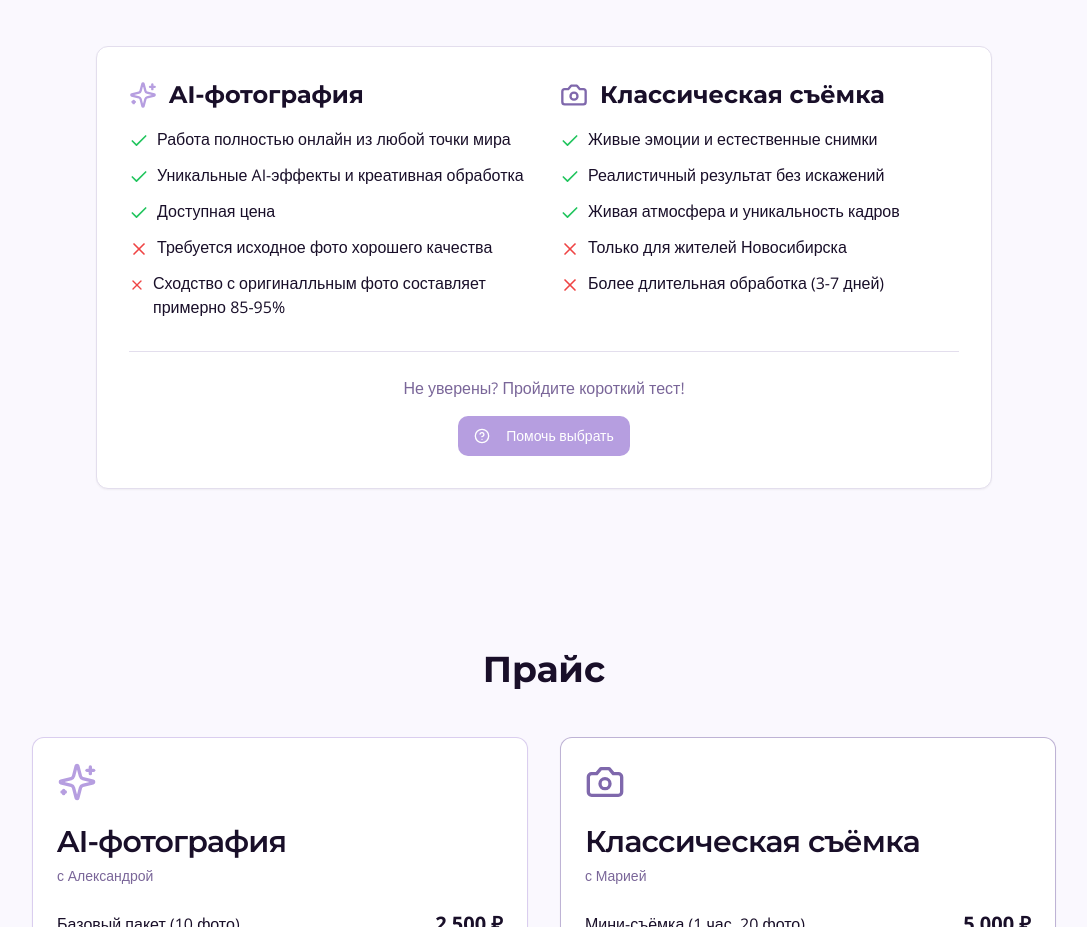
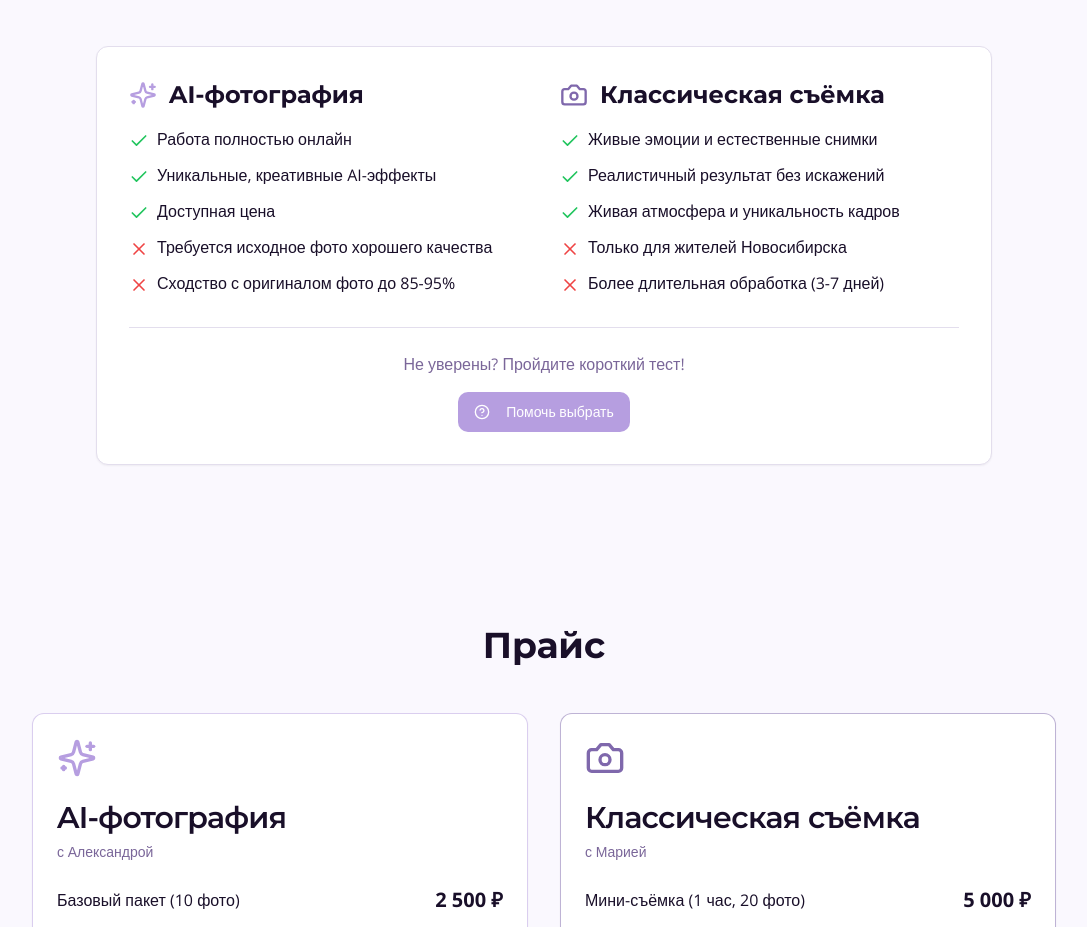
Before and after one commit to pr-poehali-dev/neiro-photo-site, a React (Vite) app: page / in a window 1280 px wide. Shown: the part 1984-2911 px from the top of the page, without its empty margins (96-1183 px from the left). Built offline with nearby package versions, Linux system fonts and the light colour scheme.

Commit message:
Обновление Index.tsx

```diff
--- a/src/pages/Index.tsx
+++ b/src/pages/Index.tsx
@@ -419,7 +419,7 @@ const Index = () => {
                         data-component-name="p"
                         data-component-content="%7B%22text%22%3A%22%D0%93%D0%BE%D1%82%D0%BE%D0%B2%D0%BE%20%D0%B7%D0%B0%20%D0%BD%D0%B5%D1%81%D0%BA%D0%BE%D0%BB%D1%8C%D0%BA%D0%BE%20%D1%87%D0%B0%D1%81%D0%BE%D0%B2%22%7D"
                       >
-                        Работа полностью онлайн из любой точки мира
+                        Работа полностью онлайн
                       </p>
                     </div>
                     <div
@@ -462,7 +462,7 @@ const Index = () => {
                         data-component-name="p"
                         data-component-content="%7B%22text%22%3A%22%D0%9D%D0%B5%D0%BE%D0%B3%D1%80%D0%B0%D0%BD%D0%B8%D1%87%D0%B5%D0%BD%D0%BD%D1%8B%D0%B5%20%D0%B2%D0%B0%D1%80%D0%B8%D0%B0%D0%BD%D1%82%D1%8B%20%D1%81%D1%82%D0%B8%D0%BB%D0%B5%D0%B9%22%7D"
                       >
-                        Уникальные AI-эффекты и креативная обработка
+                        Уникальные, креативные AI-эффекты
                       </p>
                     </div>
                     <div
@@ -593,7 +593,7 @@ const Index = () => {
                         data-component-name="p"
                         data-component-content="%7B%22text%22%3A%22%D0%9D%D0%B5%D1%82%20%D0%B6%D0%B8%D0%B2%D0%BE%D0%B3%D0%BE%20%D0%BE%D0%B1%D1%89%D0%B5%D0%BD%D0%B8%D1%8F%22%7D"
                       >
-                        Сходство с оригиналльным фото составляет примерно 85-95%
+                        Сходство с оригиналом фото до 85-95%
                       </p>
                     </div>
                   </div>
```
